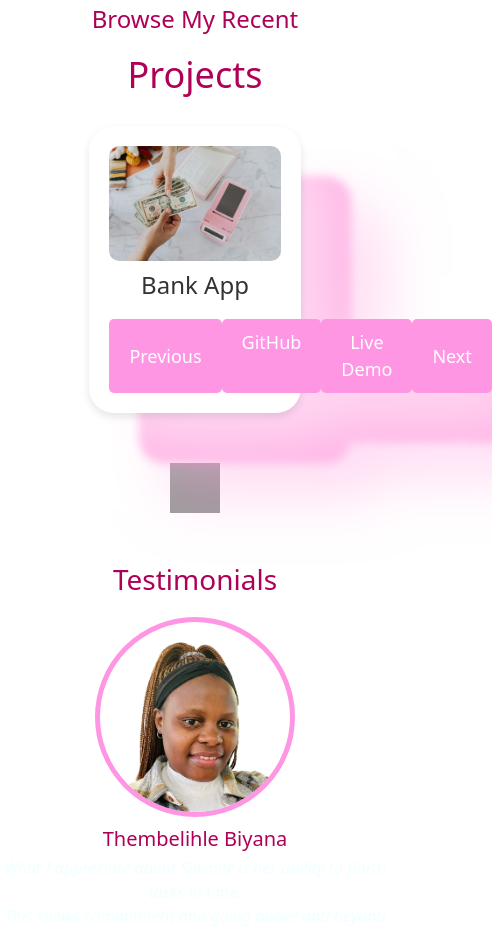
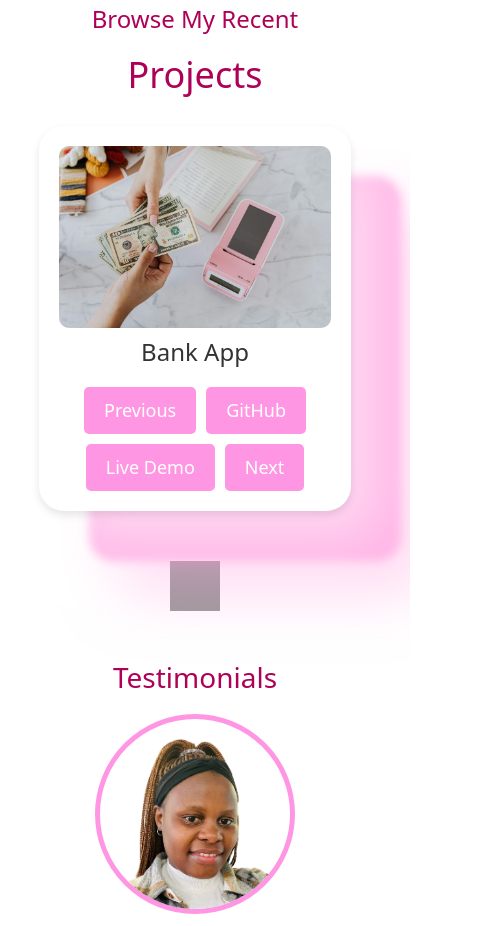
Before and after one commit to siwinile/Siwinile-portfolio, a React (Vite) app in the folder portfolio/: page / in a window 390 px wide. Shown: the part 2780-3706 px from the top of the page, 492 px wide, since content can reach past the window. Built offline with nearby package versions, Linux system fonts and the light colour scheme; grey boxes are pictures that could not be loaded.

Commit message:
projects

```diff
--- a/portfolio/src/style/Projects.css
+++ b/portfolio/src/style/Projects.css
@@ -1,3 +1,4 @@
+/* For desktop screens */
 #projects {
   text-align: center;
   padding: 50px 0;
@@ -36,13 +37,11 @@
   margin: 0 auto;
   border-radius: 25px;
   filter: drop-shadow(30px  30px  30px rgba(255,  255,  255,  0.5)) drop-shadow(50px  50px  5px rgba(255,  102,  204,  0.5));
-
 }
 
 .project-img {
   width: 100%;
   border-radius: 10px;
-
 }
 
 .project-title {
@@ -53,7 +52,9 @@
 
 .btn-container {
   display: flex;
-  justify-content: space-around;
+  flex-wrap: wrap;
+  justify-content: center;
+  gap: 10px;
   margin-top: 20px;
 }
 
@@ -80,3 +81,10 @@
   margin-top: 50px;
   cursor: pointer;
 }
+
+/* For mobile screens */
+@media (max-width: 768px) {
+  .details-container {
+    width: 80%; /* Adjust the width for smaller screens */
+  }
+}
```
Lines whose indentation alone changed are shown as unchanged.
